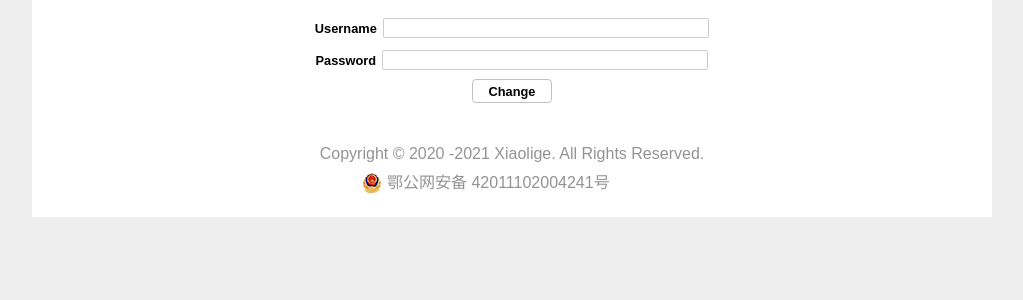
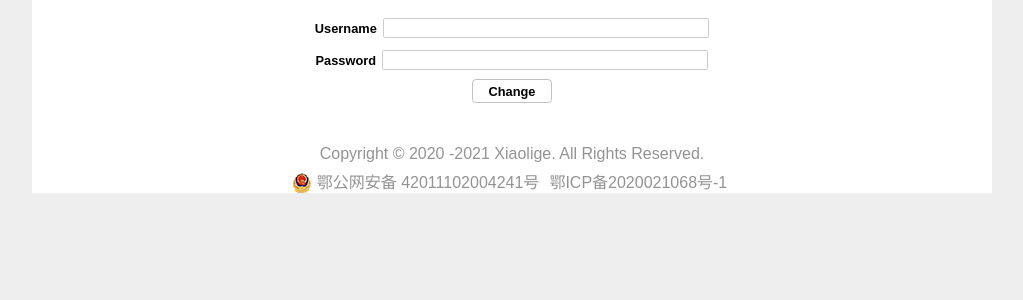
Before and after one commit to kason66/HelloWorld, a Flask app: page /auth/forget in a window 1280 px wide. Shown: the part 91-391 px from the top of the page, without its empty margins (128-1151 px from the left). Run offline with Flask 2, Linux system fonts and the light colour scheme.

Commit message:
新增ICP备案号链接

```diff
--- a/FlaskDemo/flaskr/templates/base.html
+++ b/FlaskDemo/flaskr/templates/base.html
@@ -37,11 +37,13 @@
         <script>new Date().getFullYear()>2020&&document.write("-"+new Date().getFullYear());</script>
         Xiaolige. All Rights Reserved.
     </div>
-    <div style="width:300px;margin:0 auto; padding:10px 0 20px;">
-    <a target="_blank" href="http://www.beian.gov.cn/portal/registerSystemInfo?recordcode=42011102004241"
-       style="display:inline-block;text-decoration:none;height:20px;line-height:20px;">
+    <div style="width:max-content; margin:0 auto; padding:10px 0 20px;">
+    <a target="_blank" href="http://www.beian.gov.cn/portal/registerSystemInfo?recordcode=42011102004241">
         <img src="{{ url_for('static', filename='备案图标.png') }}" style="float:left;"/>
-        <p style="float:left;height:20px;line-height:20px;margin: 0px 0px 0px 5px; color:#939393;">鄂公网安备 42011102004241号</p>
+        <p style="float:left;height:20px;line-height:20px;margin: 0px 5px 0px 5px; color:#939393;">鄂公网安备 42011102004241号</p>
+    </a>
+    <a href="https://beian.miit.gov.cn/#/Integrated/recordQuery" target="_blank">
+        <p style="float:left;height:20px;line-height:20px;margin: 0px 5px 0px 5px; color:#939393;">鄂ICP备2020021068号-1</p>
     </a>
 </div>
 {%- block myScript %}{%- endblock -%}
```
